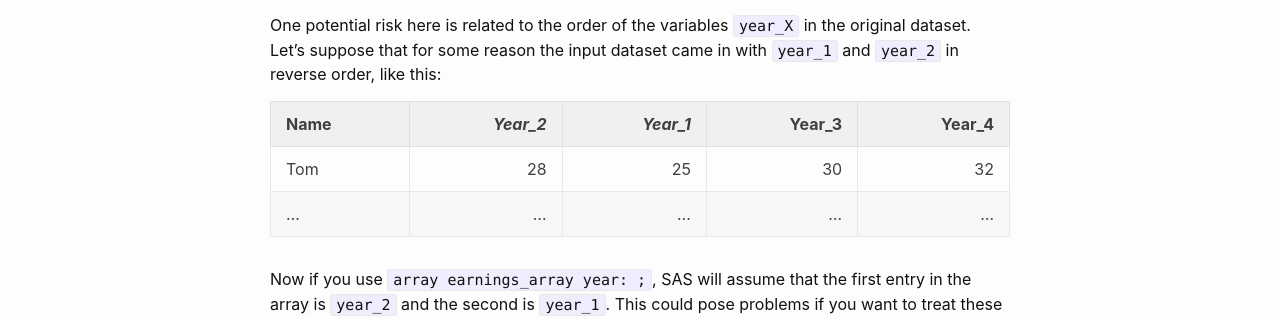
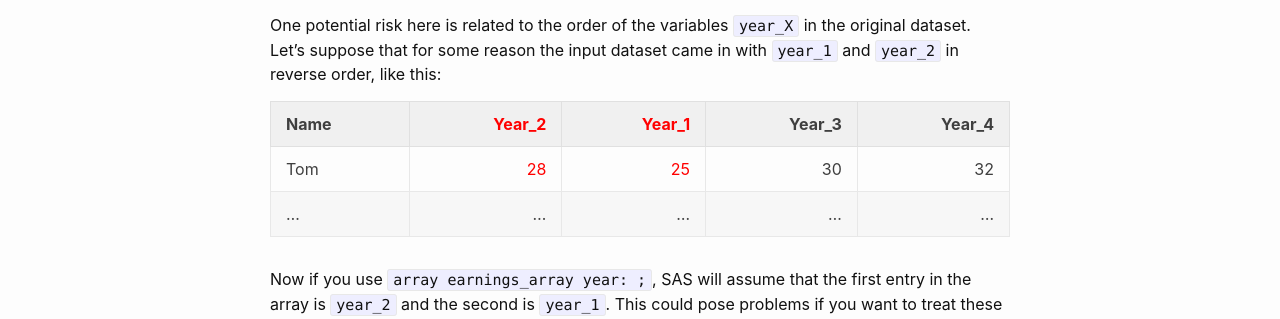
Before and after one commit to brendanjodowd/brendanjodowd.github.io, a Jekyll site: the page built from _posts/2021-02-04-very_simple_arrays.md, in a window 1280 px wide. Shown: the part 1484-1803 px from the top of the page. Built offline with Jekyll 4.4.1, drawn with Linux system fonts in a browser that asks for light colours.

Commit message:
Update 2021-02-04-very_simple_arrays.md

```diff
--- a/_posts/2021-02-04-very_simple_arrays.md
+++ b/_posts/2021-02-04-very_simple_arrays.md
@@ -43,9 +43,9 @@ run;
 
 One potential risk here is related to the order of the variables `year_X` in the original dataset. Let's suppose that for some reason the input dataset came in with `year_1` and `year_2` in reverse order, like this:
 
-| Name | *Year_2* | *Year_1* | Year_3 |Year_4|
+| Name | <span style="color:red">Year_2</span>| <span style="color:red">Year_1</span> | Year_3 |Year_4|
 |:-- | --: | --: | --: | --:|
-|Tom|28|25|30|32|
+|Tom|<span style="color:red">28</span>|<span style="color:red">25</span>|30|32|
 |...|...|...|...|...|
 
 
```
